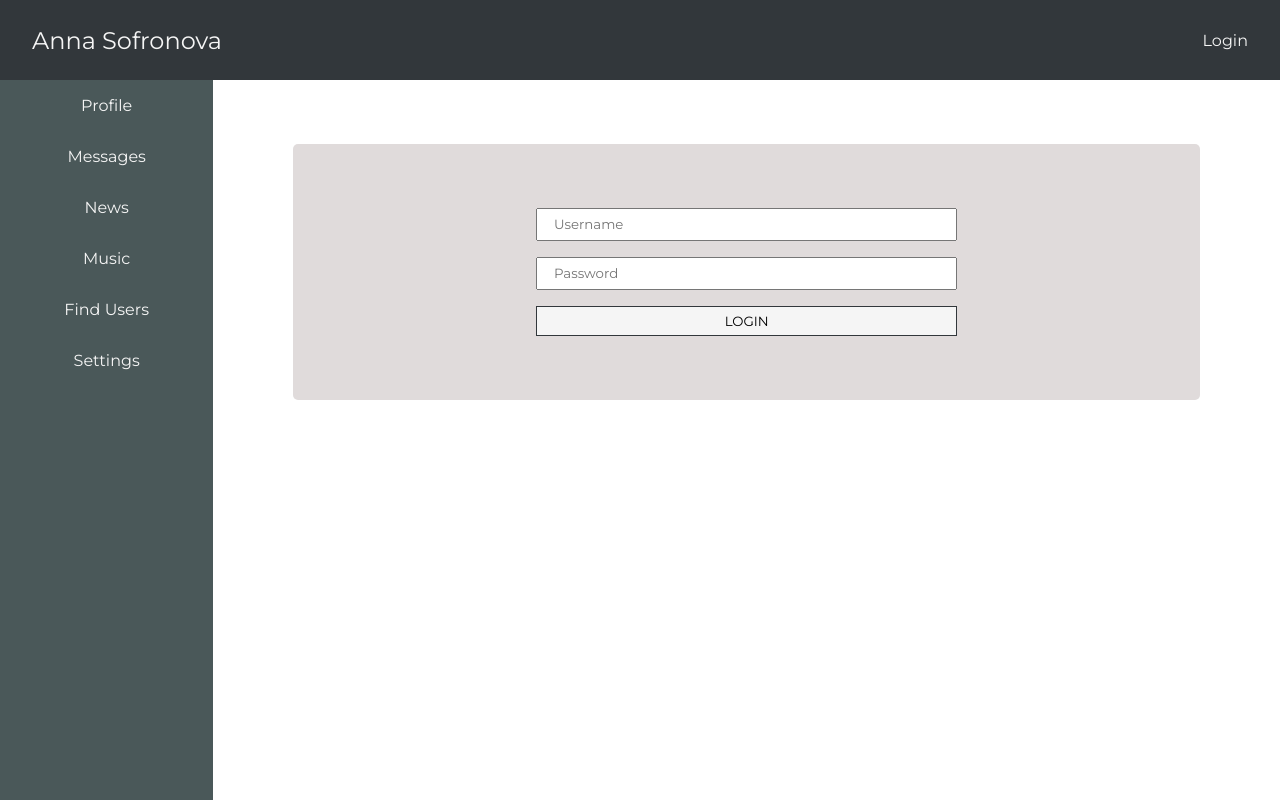
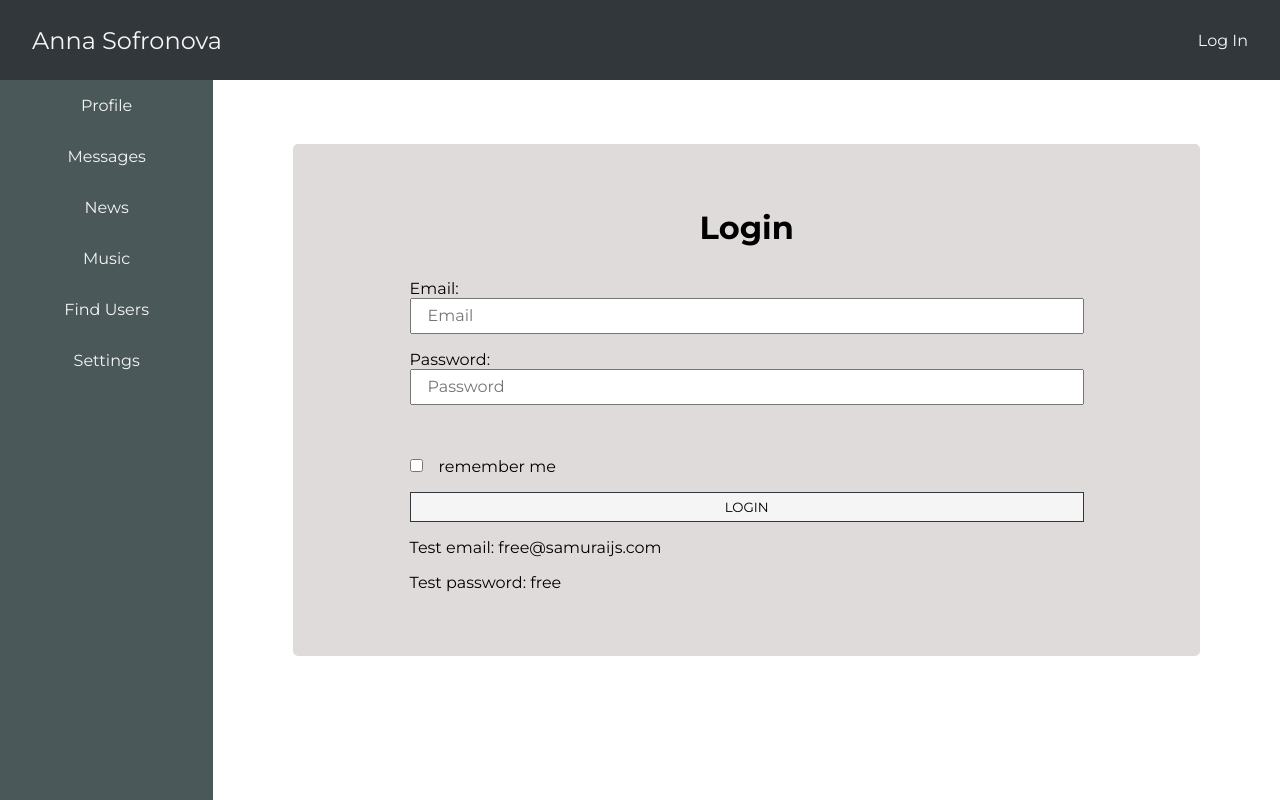
Before and after one commit to anysofronova/react-social-app, a React (Create React App) app in the folder react-social-app/: page /login in a window 1280 px wide. Built offline with nearby package versions, Linux system fonts and the light colour scheme; no server answers.

Commit message:
Login and Logout

```diff
--- a/react-social-app/package.json
+++ b/react-social-app/package.json
@@ -10,6 +10,7 @@
     "prettier": "^2.6.2",
     "react": "^17.0.2",
     "react-dom": "^17.0.2",
+    "react-hook-form": "^7.29.0",
     "react-redux": "^7.2.8",
     "react-router-dom": "^6.3.0",
     "react-scripts": "5.0.0",
--- a/react-social-app/src/api/api.js
+++ b/react-social-app/src/api/api.js
@@ -26,6 +26,12 @@ export const authAPI = {
   me() {
     return instance.get(`auth/me`);
   },
+  logIn(email, password, rememberMe = false) {
+    return instance.post(`auth/login`, { email, password, rememberMe });
+  },
+  logOut() {
+    return instance.delete(`auth/login`);
+  },
 };
 
 export const profileAPI = {
--- a/react-social-app/src/components/Login/Login.jsx
+++ b/react-social-app/src/components/Login/Login.jsx
@@ -1,18 +1,77 @@
 import React from "react";
 import "./login.scss";
+import { useForm } from "react-hook-form";
+import { connect } from "react-redux";
+import { getLogIn } from "../../redux/authReducer";
+import { Navigate } from "react-router-dom";
 
-const Login = () => {
+const LoginForm = ({ getLogIn }) => {
+  const {
+    register,
+    handleSubmit,
+    formState: { errors },
+  } = useForm();
+
+  const onSubmit = (data) => {
+    getLogIn(data);
+  };
+
+  return (
+    <form className="login__form" onSubmit={handleSubmit(onSubmit)}>
+      <div className="login__form_text">
+        <label>
+          Email:
+          <input
+            placeholder="Email"
+            required={true}
+            type="email"
+            autoComplete="on"
+            {...register("email", { required: true })}
+          />
+        </label>
+      </div>
+      <div className="login__form_password">
+        <label>
+          Password:
+          <input
+            required={true}
+            type="password"
+            placeholder="Password"
+            autoComplete="on"
+            {...register("password", { required: true })}
+          />
+        </label>
+      </div>
+      <div className="login__form_errors">
+        <p>{errors.email?.type === "required" && "Email is required"}</p>
+        <p>{errors.password?.type === "required" && "Password is required"}</p>
+      </div>
+      <div className="login__form_checkbox">
+        <input type="checkbox" {...register("rememberMe")} />
+        remember me
+      </div>
+      <button>LOGIN</button>
+      <p>Test email: free@samuraijs.com</p>
+      <p>Test password: free</p>
+    </form>
+  );
+};
+
+const Login = ({ getLogIn, isAuth }) => {
+  if (isAuth) return <Navigate replace to="/" />;
   return (
     <div className="login">
       <div className="login__wrapper">
-        <form className="login__form">
-          <input type="text" placeholder="Username" />
-          <input type="password" placeholder="Password" />
-        </form>
-        <button>LOGIN</button>
+        <h1>Login</h1>
+        <LoginForm getLogIn={getLogIn} />
       </div>
     </div>
   );
 };
 
-export default Login;
+const mapStateToProps = (state) => {
+  return {
+    isAuth: state.authReducer.isAuth,
+  };
+};
+export default connect(mapStateToProps, { getLogIn })(Login);
--- a/react-social-app/src/components/Login/login.scss
+++ b/react-social-app/src/components/Login/login.scss
@@ -14,14 +14,31 @@
       display: flex;
       flex-direction: column;
       gap: 1rem;
-      margin-bottom: 1rem;
-      width: 50%;
+      width: 80%;
+      margin-top: 2rem;
+      .login__form_text,
+      .login__form_password {
+        input {
+          width: 100%;
+        }
+      }
+      .login__form_checkbox {
+        input {
+          margin-right: 1rem;
+        }
+      }
       input {
         padding: 0.4rem 1rem;
+        font-size: 16px;
+      }
+      .login__form_errors {
+        min-height: 20px;
+        display: flex;
+        flex-direction: column;
       }
     }
     button {
-      width: 50%;
+      width: 100%;
       padding: 0.4rem 1rem;
       cursor: pointer;
       background-color: $white;
--- a/react-social-app/src/components/header/Header.jsx
+++ b/react-social-app/src/components/header/Header.jsx
@@ -2,12 +2,19 @@ import React from "react";
 import "./header.scss";
 import { Link } from "react-router-dom";
 
-function Header({ isAuth, login }) {
+function Header({ isAuth, login, getLogOut }) {
   return (
     <header className="header">
       <Link to="/">Anna Sofronova</Link>
       <div className="header__login">
-        {isAuth ? <Link to="/">{login}</Link> : <Link to="/login">Login</Link>}
+        {isAuth ? (
+          <div>
+            <Link to="/">{login}</Link>
+            <button onClick={getLogOut}>Log Out</button>
+          </div>
+        ) : (
+          <Link to="/login">Log In</Link>
+        )}
       </div>
     </header>
   );
--- a/react-social-app/src/components/header/HeaderContainer.jsx
+++ b/react-social-app/src/components/header/HeaderContainer.jsx
@@ -1,7 +1,7 @@
 import React, { Component } from "react";
 import Header from "./Header";
 import { connect } from "react-redux";
-import { getAuth } from "../../redux/authReducer";
+import { getAuth, getLogOut } from "../../redux/authReducer";
 
 class HeaderContainer extends Component {
   componentDidMount() {
@@ -20,4 +20,6 @@ const mapStateToProps = (state) => {
   };
 };
 
-export default connect(mapStateToProps, { getAuth })(HeaderContainer);
+export default connect(mapStateToProps, { getAuth, getLogOut })(
+  HeaderContainer
+);
--- a/react-social-app/src/components/header/header.scss
+++ b/react-social-app/src/components/header/header.scss
@@ -12,5 +12,18 @@
   justify-content: space-between;
   .header__login {
     font-size: 16px;
+    button {
+      padding: 0.2rem 0.4rem;
+      background-color: $white;
+      border: 1px solid $dark;
+      cursor: pointer;
+      margin-left: 1rem;
+      border-radius: 3px;
+      &:hover {
+        background-color: $medium;
+        color: $white;
+        transition: all 0.15s ease-in;
+      }
+    }
   }
 }
--- a/react-social-app/src/redux/authReducer.js
+++ b/react-social-app/src/redux/authReducer.js
@@ -14,7 +14,7 @@ const initialState = {
 const authReducer = (state = initialState, action) => {
   switch (action.type) {
     case SET_AUTH_USER_DATA:
-      return { ...state, ...action.data, isAuth: true };
+      return { ...state, ...action.data };
     case TOGGLE_IS_FETCHING:
       return { ...state, isFetching: action.isFetching };
     default:
@@ -22,9 +22,9 @@ const authReducer = (state = initialState, action) => {
   }
 };
 
-export const setAuthUserData = (id, email, login) => ({
+export const setAuthUserData = (id, email, login, isAuth) => ({
   type: SET_AUTH_USER_DATA,
-  data: { id, email, login },
+  data: { id, email, login, isAuth },
 });
 export const toggleIsFetching = (isFetching) => ({
   type: TOGGLE_IS_FETCHING,
@@ -38,7 +38,28 @@ export const getAuth = () => {
       dispatch(toggleIsFetching(false));
       if (response.data.resultCode === 0) {
         let { id, email, login } = response.data.data;
-        dispatch(setAuthUserData(id, email, login));
+        dispatch(setAuthUserData(id, email, login, true));
+      }
+    });
+  };
+};
+
+export const getLogIn = ({ email, password, rememberMe }) => {
+  return (dispatch) => {
+    authAPI.logIn(email, password, rememberMe).then((response) => {
+      if (response.data.resultCode === 0) {
+        dispatch(getAuth());
+      }
+    });
+  };
+};
+export const getLogOut = () => {
+  return (dispatch) => {
+    dispatch(toggleIsFetching(true));
+    authAPI.logOut().then((response) => {
+      dispatch(toggleIsFetching(false));
+      if (response.data.resultCode === 0) {
+        dispatch(setAuthUserData(null, null, null, false));
       }
     });
   };
```
Also changed, not shown: 1 other file (tests, documents, lock files or other folders).
